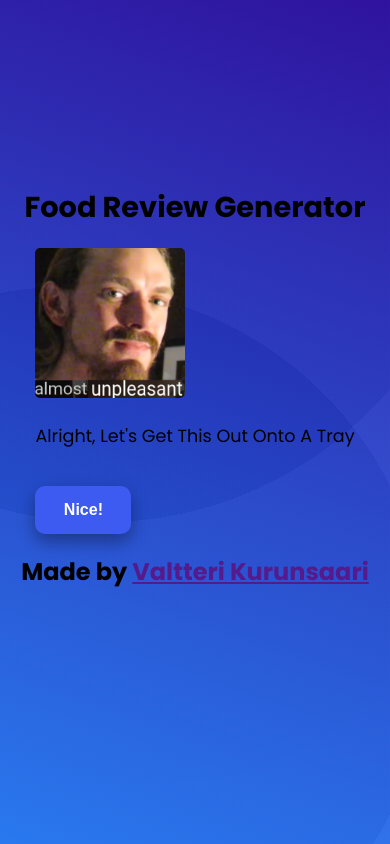
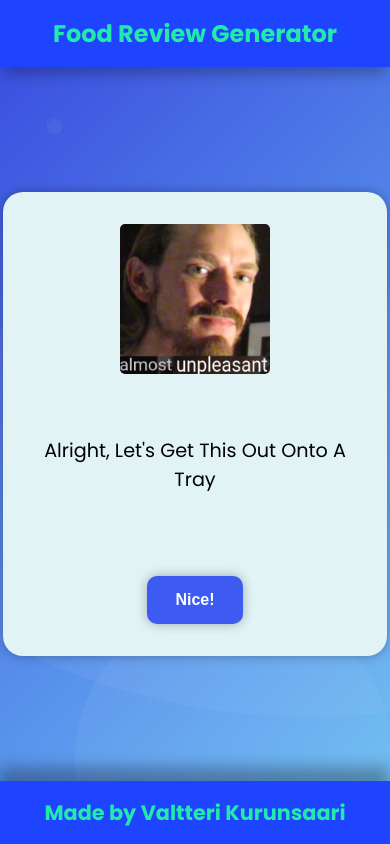
Before and after one commit to Datavahvero/FoodReviewGenerator, a plain HTML site: page index.html in a window 390 px wide. Drawn offline with Linux system fonts and the light colour scheme.

Commit message:
Prepared for a bigger update

```diff
--- a/style.css
+++ b/style.css
@@ -1,63 +1,100 @@
 @import url("https://fonts.googleapis.com/css2?family=Poppins:wght@400;700&display=swap");
 
-body {
-  font-family: "Poppins", sans-serif;
-  height: 90vh;
-  display: flex;
-  align-items: center;
-  justify-content: center;
-  flex-direction: column;
-  background-image: radial-gradient(
-      circle at 17% 77%,
-      rgba(17, 17, 17, 0.04) 0%,
-      rgba(17, 17, 17, 0.04) 50%,
-      rgba(197, 197, 197, 0.04) 50%,
-      rgba(197, 197, 197, 0.04) 100%
-    ),
-    radial-gradient(
-      circle at 26% 17%,
-      rgba(64, 64, 64, 0.04) 0%,
-      rgba(64, 64, 64, 0.04) 50%,
-      rgba(244, 244, 244, 0.04) 50%,
-      rgba(244, 244, 244, 0.04) 100%
-    ),
-    radial-gradient(
-      circle at 44% 60%,
-      rgba(177, 177, 177, 0.04) 0%,
-      rgba(177, 177, 177, 0.04) 50%,
-      rgba(187, 187, 187, 0.04) 50%,
-      rgba(187, 187, 187, 0.04) 100%
-    ),
-    linear-gradient(19deg, rgb(28, 117, 250), rgb(34, 2, 159));
-  background-repeat: no-repeat;
-  background-attachment: fixed;
+
+/* Set Colors */
+:root {
+  --bg-color-lg: radial-gradient(circle at 85% 1%, hsla(190,0%,93%,0.05) 0%, hsla(190,0%,93%,0.05) 96%,transparent 96%, transparent 100%),radial-gradient(circle at 14% 15%, hsla(190,0%,93%,0.05) 0%, hsla(190,0%,93%,0.05) 1%,transparent 1%, transparent 100%),radial-gradient(circle at 60% 90%, hsla(190,0%,93%,0.05) 0%, hsla(190,0%,93%,0.05) 20%,transparent 20%, transparent 100%),radial-gradient(circle at 79% 7%, hsla(190,0%,93%,0.05) 0%, hsla(190,0%,93%,0.05) 78%,transparent 78%, transparent 100%),radial-gradient(circle at 55% 65%, hsla(190,0%,93%,0.05) 0%, hsla(190,0%,93%,0.05) 52%,transparent 52%, transparent 100%),linear-gradient(135deg, rgb(37, 56, 222),rgb(96, 189, 244));
+  --bg-color-dk: radial-gradient(circle at 90% 24%, rgba(209, 209, 209,0.04) 0%, rgba(209, 209, 209,0.04) 50%,rgba(160, 160, 160,0.04) 50%, rgba(160, 160, 160,0.04) 100%),radial-gradient(circle at 91% 63%, rgba(45, 45, 45,0.04) 0%, rgba(45, 45, 45,0.04) 50%,rgba(87, 87, 87,0.04) 50%, rgba(87, 87, 87,0.04) 100%),radial-gradient(circle at 17% 2%, rgba(124, 124, 124,0.04) 0%, rgba(124, 124, 124,0.04) 50%,rgba(117, 117, 117,0.04) 50%, rgba(117, 117, 117,0.04) 100%),linear-gradient(88deg, rgb(33, 20, 105),rgb(1, 15, 13));
+  --card-lg-bg-color: #e2f3f5;
+  --card-dk-bg-color: #2d1172;
+  --button-color-lg: #3d5af1;
+  --button-color-dk: #3f178a;
+  --text-color-lg: #000000;
+  --text-color-dk: #ffffff;
+  --h-color-lg: #22eaaa;
+  --h-color-dk: #ffffff;
+  --link-color: #ff304f;
+  --heafoo-bg-color-lg: #1e44ff;
 }
+
+/* Set Text */
 
 h1 {
   font-size: 3em;
   font-weight: bold;
+  color: var(--h-color-lg);
+}
+
+h2 {
+  color: var(--h-color-lg);
 }
 
 p {
   font-size: 1.5em;
+  color: var(--text-color-lg);
 }
 
-.card {
-  height: 30rem;
-  width: 55rem;
+a.link {
+  color: var(--link-color-dk);
+  text-decoration: none;
+}
+
+a.link:hover {
+  color: var(--link-color);
+}
+
+/* Set Background */
+
+* {
+  padding: 0;
+  margin: 0;
+}
+
+body {
+  height: 100vh;
+  font-family: "Poppins", sans-serif;
+  background-image: var(--bg-color-lg);
+  background-repeat: no-repeat;
   display: flex;
   flex-direction: column;
-  text-align: center;
-  justify-content: center;
+  justify-content: space-between;
   align-items: center;
-  background-color: whitesmoke;
-  padding: 50px;
-  border-radius: 15px;
-  box-shadow: 0 8px 16px 0 rgba(0, 0, 0, 0.513),
-    0 6px 20px 0 rgba(0, 0, 0, 0.561);
 }
 
-button {
+/* Set Top & Bottom of the Page */
+
+header, footer {
+  background-color: var(--heafoo-bg-color-lg);
+  text-align: center;
+  width: 100%;
+  padding: 1em 0 1em 0;
+}
+
+header {
+  box-shadow: 0px 10px 15px -4px rgba(0,0,0,0.3);
+}
+
+footer {
+  box-shadow: 0px -14px 15px 0px rgba(0,0,0,0.3);
+}
+
+/* Set Card in the Middle */
+
+main {
+  width: 45em;
+  height: 25em;
+  background-color: var(--card-lg-bg-color);
+  border-radius: 20px;
+  display: flex;
+  flex-direction: column;
+  align-items: center;
+  justify-content: space-between;
+  text-align: center;
+  padding: 5em;
+  box-shadow: 0px 0px 11px 0px rgba(0,0,0,0.3);
+}
+
+button.nice {
   width: 6em;
   font-size: 1em;
   font-weight: bold;
@@ -65,21 +102,10 @@ button {
   padding: 15px;
   border-style: none;
   border-radius: 10px;
-  background-color: #3d5af1;
+  background-color: var(--button-color-lg);
   color: white;
-  box-shadow: 0 8px 16px 0 rgba(0, 0, 0, 0.2), 0 6px 20px 0 rgba(0, 0, 0, 0.19);
-  transition-duration: 0.4s;
+  box-shadow: 0px 0px 11px 0px rgba(0,0,0,0.3);
   cursor: pointer;
-}
-
-button:hover
- {
-  box-shadow: 0 12px 16px 0 rgba(0, 0, 0, 0.589),
-    0 17px 50px 0 rgba(0, 0, 0, 0.493);
-  background-color: whitesmoke;
-  color: #3d5af1;
-  border: solid 1px #3d5af1;
-  transition: 800ms;
 }
 
 img {
@@ -88,55 +114,34 @@ img {
   border-radius: 5px;
 }
 
-@media only screen and (max-width: 800px) {
-  .card {
-    height: 35rem;
-    width: 20rem;
-  }
+/* Set media querys to make site responsive to most screens */
 
-  img {
-    width: 200px;
-    height: 200px;
-    border-radius: 5px;
+@media only screen and (max-width: 900px) {
+  main {
+    width: 40em;
+    height: 25em;
+    padding: 2em;
   }
 }
 
-@media only screen and (max-width: 650px) {
-  .card {
-    height: 35rem;
-    width: 20rem;
+@media only screen and (max-width: 720px) {
+  main {
+    width: 30em;
+    height: 25em;
+    padding: 2em;
   }
 }
 
-@media only screen and (max-width: 500px) {
-  .card {
-    height: 30rem;
-    width: 15rem;
-  }
+@media only screen and (max-width: 600px) {
 
   h1 {
     font-size: 2em;
-    font-weight: bold;
   }
 
-  p {
-    font-size: 1.3em;
-  }
-}
-
-@media only screen and (max-width: 400px) {
-  .card {
-    height: 25rem;
-    width: 13rem;
-  }
-
-  h1 {
-    font-size: 1.8em;
-    font-weight: bold;
-  }
-
-  p {
-    font-size: 1.1em;
+  main {
+    width: 20em;
+    height: 25em;
+    padding: 2em;
   }
 
   img {
@@ -145,3 +150,59 @@ img {
     border-radius: 5px;
   }
 }
+
+@media only screen and (max-width: 400px) {
+
+  h1 {
+    font-size: 1.5em;
+  }
+
+  h2 {
+    font-size: 1.3em;
+  }
+
+  p {
+    font-size: 1.2em;
+  }
+
+  main {
+    width: 20em;
+    height: 25em;
+    padding: 2em;
+  }
+}
+
+@media only screen and (max-width: 375px) {
+
+  main {
+    width: 15em;
+    height: 25em;
+    padding: 2em;
+  }
+}
+
+@media only screen and (max-width: 310px) {
+
+  h1 {
+    font-size: 1.2em;
+  }
+
+  h2 {
+    font-size: 1em;
+  }
+
+  main {
+    width: 10em;
+    height: 25em;
+    padding: 2em;
+  }
+}
+
+@media only screen and (max-width: 250px) {
+
+  main {
+    width: 8em;
+    height: 25em;
+    padding: 2em;
+  }
+}
```
